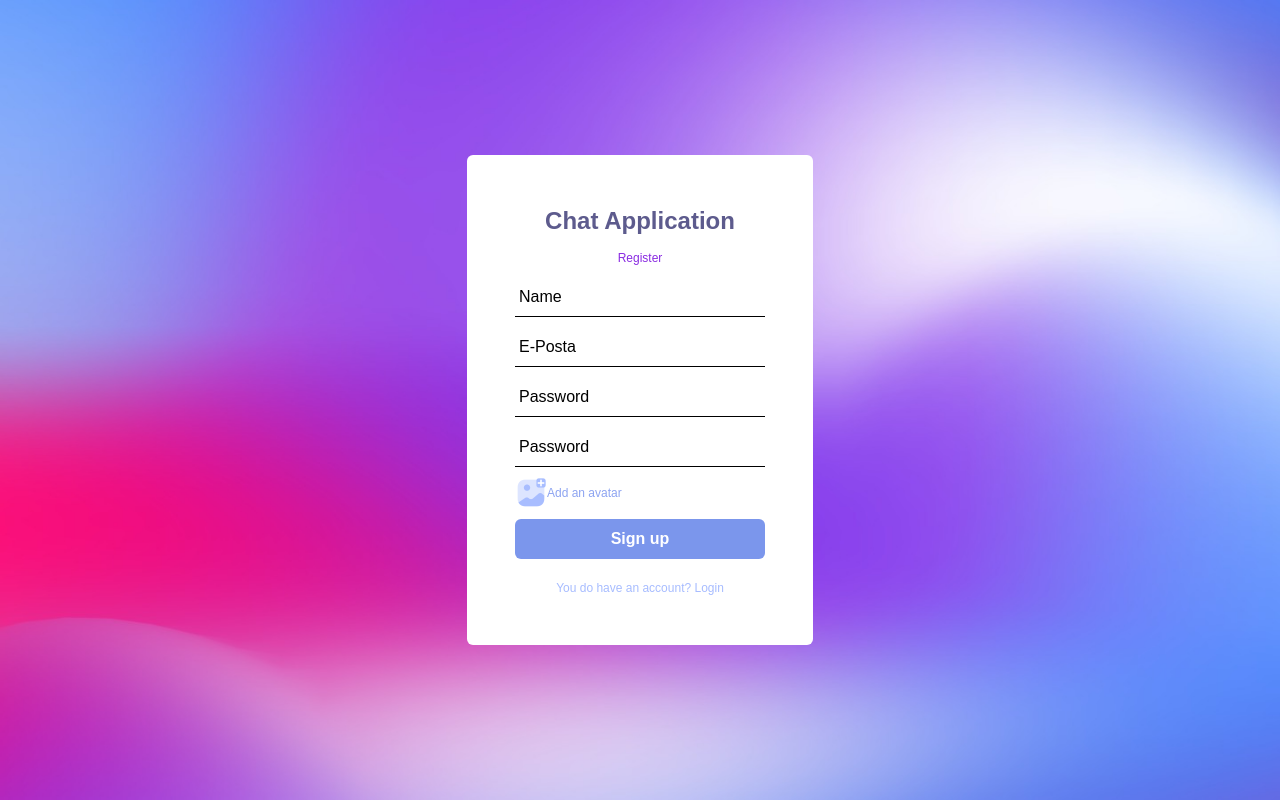
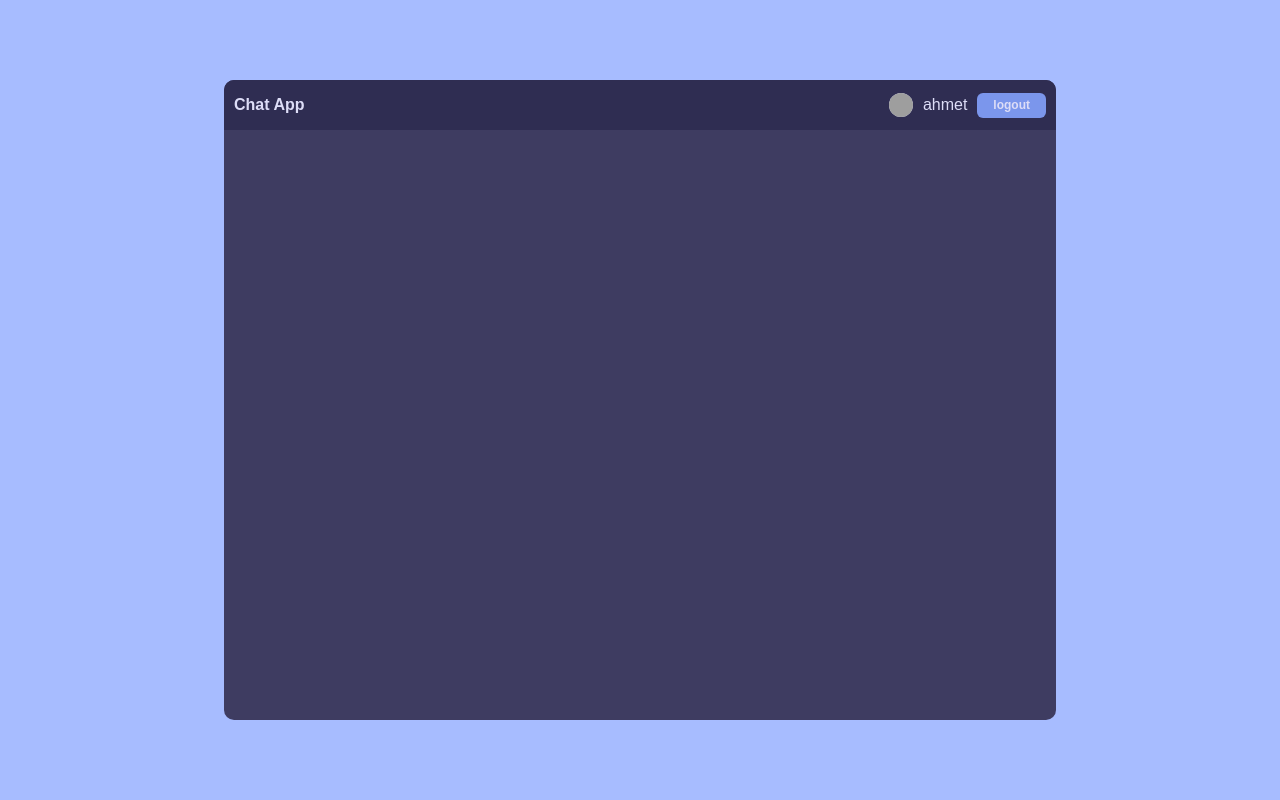
Before and after one commit to ahmettopal/react-chat-app, a React (Create React App) app: page /register in a window 1280 px wide. Built offline with nearby package versions, Linux system fonts and the light colour scheme; grey boxes are pictures that could not be loaded.

Commit message:
add sidebar & navbar component

```diff
--- a/src/App.js
+++ b/src/App.js
@@ -1,9 +1,10 @@
 import Login from './pages/Login';
 import Register from './pages/Register';
+import Home from './pages/Home';
 
 function App() {
   return (
-    <Register/>
+    <Home/>
   );
 }
 
--- /dev/null
+++ b/src/components/Navbar.js
@@ -0,0 +1,42 @@
+import React from "react";
+import { Box, Button, Text, Image } from "@chakra-ui/react";
+
+const Navbar = () => {
+  return (
+    <Box
+      display={"flex"}
+      alignItems={"center"}
+      backgroundColor={"#2f2d52"}
+      h="50px"
+      p={"10px"}
+      justifyContent={"space-between"}
+      color={"#ddddf7"}
+    >
+      <Text fontWeight={"bold"}>Chat App</Text>
+      <Box display={"flex"} gap="10px" alignItems={"center"}>
+        <Image
+          src={
+            "https://gravatar.com/avatar/95b7296fed7f11ce97c25385025a77fd?s=400&d=robohash&r=x"
+          }
+          alt=""
+          w={"24px"}
+          h={"24px"}
+          borderRadius={"50%"}
+          objectFit={"cover"}
+          backgroundColor={"#ddddf7"}
+        />
+        <Text>ahmet</Text>
+        <Button
+          backgroundColor={"button"}
+          fontSize={"12px"}
+          border={"none"}
+          h={"25px"}
+        >
+          logout
+        </Button>
+      </Box>
+    </Box>
+  );
+};
+
+export default Navbar;
--- /dev/null
+++ b/src/components/Sidebar.js
@@ -0,0 +1,13 @@
+import React from "react";
+import { Box } from "@chakra-ui/react";
+import { Navbar } from '.';
+
+const Sidebar = () => {
+  return (
+    <Box flex={1} backgroundColor={"#3e3c61"} position={"relative"}>
+      <Navbar/>
+    </Box>
+  );
+};
+
+export default Sidebar;
--- a/src/components/index.js
+++ b/src/components/index.js
@@ -1,2 +1,4 @@
 export { default as AuthInput } from './inputs/AuthInput';
 export { default as PasswordInput } from './inputs/PasswordInput';
+export { default as Sidebar} from './Sidebar';
+export { default as Navbar} from './Navbar';
--- a/src/pages/Home.js
+++ b/src/pages/Home.js
@@ -1,9 +1,27 @@
-import React from 'react'
+import React from "react";
+import { Box } from "@chakra-ui/react";
+import { Sidebar } from "../components";
 
 const Home = () => {
   return (
-    <div>Home</div>
-  )
-}
+    <Box
+      backgroundColor={"#a7bcff"}
+      height="100vh"
+      display={"flex"}
+      alignItems="center"
+      justifyContent={"center"}
+    >
+      <Box
+        borderRadius={"10px"}
+        w={"65%"}
+        h={"80%"}
+        display={"flex"}
+        overflow={"hidden"}
+      >
+        <Sidebar />
+      </Box>
+    </Box>
+  );
+};
 
-export default Home
+export default Home;
```
